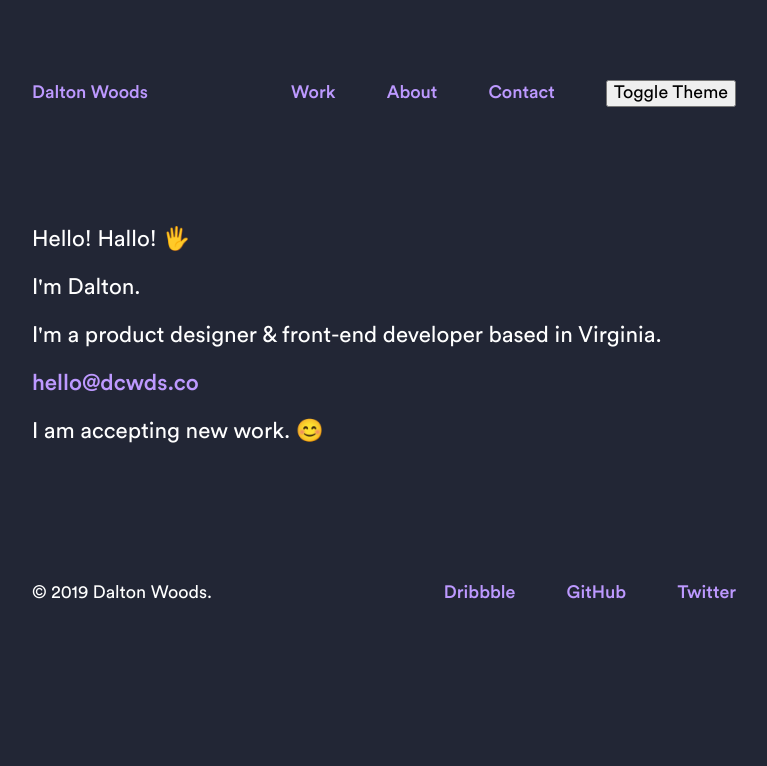
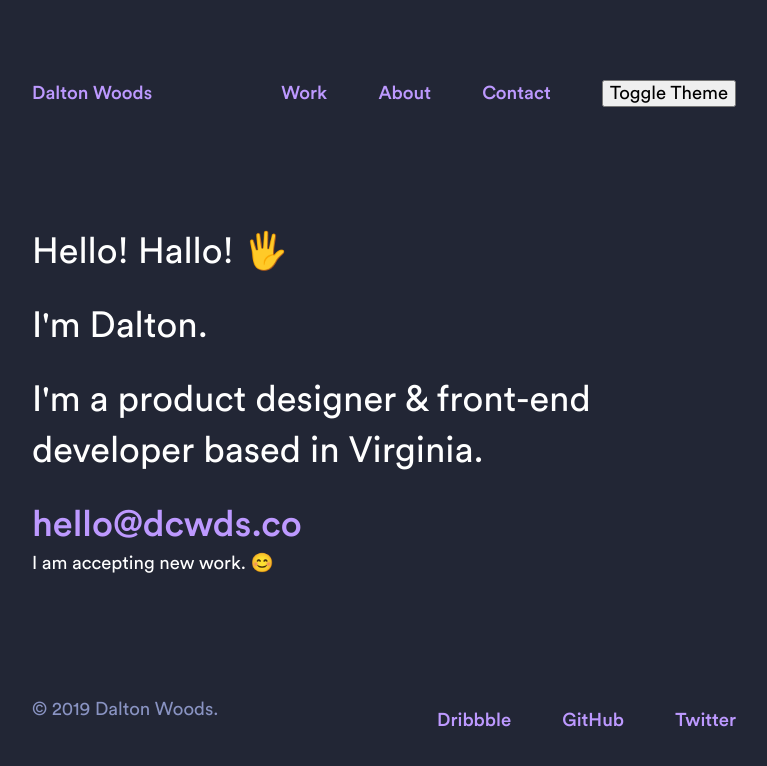
Before and after one commit to dcwds/portfolio, a Gatsby site: page / in a window 1280 px wide. Shown: the whole page, without its empty margins (256-1023 px from the left). Built offline with nearby package versions, Linux system fonts and the light colour scheme; Gatsby itself is replaced by a stand-in of ours.

Commit message:
Some styling. Get  prop to pass to children correctly (though solution is not ideal).

```diff
--- a/src/components/availability.tsx
+++ b/src/components/availability.tsx
@@ -1,23 +1,29 @@
 import React from "react"
+import Emoji from "../components/emoji"
 
-import Emoji from "../components/emoji"
+import styled from "styled-components"
+import typeSizes from "../styles/typography"
 
 type Props = {
   available: boolean
 }
 
+const StyledAvailability = styled.p`
+  font-size: ${typeSizes.xs};
+`
+
 const Availability = ({ available }: Props) => {
   if (!available) {
     return (
-      <p>
+      <StyledAvailability>
         I am not accepting new work. <Emoji symbol="🙁" label="frownyFace" />
-      </p>
+      </StyledAvailability>
     )
   } else {
     return (
-      <p>
+      <StyledAvailability>
         I am accepting new work. <Emoji symbol="😊" label="happyFace" />
-      </p>
+      </StyledAvailability>
     )
   }
 }
--- a/src/contexts/mode-context.tsx
+++ b/src/contexts/mode-context.tsx
@@ -1,18 +1,16 @@
 import React from "react"
 import useDarkMode from "../hooks/use-dark-mode"
-import { Theme } from "styled-components"
+import { ThemeProvider } from "styled-components"
 import darkTheme from "../themes/theme-dark"
 import lightTheme from "../themes/theme-light"
 
 export type ModeContextProps = {
   isDark: boolean
-  theme: Theme
   toggleMode?: () => void
 }
 
 export const ModeContext = React.createContext<ModeContextProps>({
-  isDark: true,
-  theme: darkTheme
+  isDark: true
 })
 
 type ModeProviderProps = {
@@ -39,11 +37,15 @@ const ModeProvider = ({ children }: ModeProviderProps) => {
     return <div />
   }
 
+  // REFACTOR:
+  // It's pretty ugly to have styled-components' `ThemeProvider` as a
+  // child of the `ModeProvider` but to have the `theme` prop properly passed down
+  // to the children, this is required.
+
+  // I'll be looking for a more elegant solution at a later date.
   return (
-    <ModeContext.Provider
-      value={{ isDark: mode.isDark, theme: mode.theme, toggleMode }}
-    >
-      {children}
+    <ModeContext.Provider value={{ isDark: mode.isDark, toggleMode }}>
+      <ThemeProvider theme={mode.theme}>{children}</ThemeProvider>
     </ModeContext.Provider>
   )
 }
--- a/src/hooks/use-dark-mode.ts
+++ b/src/hooks/use-dark-mode.ts
@@ -1,12 +1,12 @@
 import { useEffect, useState } from "react"
 
-import { Theme } from "styled-components"
+import { DefaultTheme } from "styled-components"
 import darkTheme from "../themes/theme-dark"
 import lightTheme from "../themes/theme-light"
 
 type State = {
   isDark: boolean
-  theme: Theme
+  theme: DefaultTheme
   hasModeMounted: boolean
 }
 
--- a/src/pages/index.tsx
+++ b/src/pages/index.tsx
@@ -1,19 +1,26 @@
 import React from "react"
 import Layout from "../layout"
-import styled from "styled-components"
-
 import SEO from "../components/seo"
 import { SEOIndexPage } from "../seo-config"
-
 import Availability from "../components/availability"
 import Emoji from "../components/emoji"
 import MailLink from "../components/mail-link"
+
+import styled from "styled-components"
+import typeSizes from "../styles/typography"
+
+const StyledHero = styled.section`
+  color: ${({ theme }) => theme.colors.text.callout};
+  font-size: ${typeSizes.lg};
+  font-weight: 400;
+  max-width: 25rem;
+`
 
 const IndexPage = () => (
   <Layout>
     <SEO title={SEOIndexPage.title} description={SEOIndexPage.description} />
 
-    <section>
+    <StyledHero>
       <p>
         Hello! Hallo! <Emoji label="wave" symbol="🖐️" />
       </p>
@@ -23,7 +30,7 @@ const IndexPage = () => (
       <MailLink address="hello@dcwds.co" />
 
       <Availability available={true} />
-    </section>
+    </StyledHero>
   </Layout>
 )
 
--- a/src/styles/components/button.scss
+++ /dev/null
@@ -1,5 +0,0 @@
-.btn {
-  border: none;
-  cursor: pointer;
-  outline: none;
-}
--- a/src/styles/globals.ts
+++ b/src/styles/globals.ts
@@ -1,8 +1,8 @@
-import { createGlobalStyle, Theme } from "styled-components"
+import { createGlobalStyle } from "styled-components"
 import { normalize } from "styled-normalize"
 import * as fonts from "../fonts"
 
-const GlobalStyles = createGlobalStyle<{ theme: Theme }>`
+const GlobalStyles = createGlobalStyle`
   ${normalize}
 
   @font-face {
@@ -66,12 +66,17 @@ const GlobalStyles = createGlobalStyle<{ theme: Theme }>`
   html {
     font-family: "Circular", Helvetica, Arial, sans-serif;
     font-feature-settings: "calt", "liga", "clig", "kern";
-    font-size: 140%;
+    font-size: 145%;
+    line-height: 1.4;
   }
 
   body {
     background: ${({ theme }) => theme.colors.background};
-    color: ${({ theme }) => theme.colors.text};
+    color: ${({ theme }) => theme.colors.text.normal};
+  }
+
+  p {
+    margin: 0 0 1rem;
   }
 `
 
--- a/src/styles/pages/contact.scss
+++ /dev/null
@@ -1,3 +0,0 @@
-.page-contact {
-  grid-template-columns: repeat(auto-fit, minmax(400px, 1fr));
-}
--- a/src/themes/theme-dark.ts
+++ b/src/themes/theme-dark.ts
@@ -1,17 +1,20 @@
-import { Theme } from "styled-components"
+import { DefaultTheme } from "styled-components"
 
-const darkTheme: Theme = {
+const darkTheme: DefaultTheme = {
   colors: {
     background: "hsl(227, 22%, 17%)",
-    callout: "hsl(35, 100%, 73%)",
+    // callout: "hsl(35, 100%, 73%)",
     link: {
       active: "white",
       hover: "hsl(261, 100%, 100%%)",
       normal: "hsl(261, 100%, 80%)"
     },
+    text: {
+      normal: "hsl(230, 32%, 65%)",
+      callout: "white"
+    },
     primary: "black",
-    secondary: "gray",
-    text: "white"
+    secondary: "gray"
   }
 }
 
--- a/src/themes/theme-light.ts
+++ b/src/themes/theme-light.ts
@@ -1,9 +1,8 @@
-import { Theme } from "styled-components"
+import { DefaultTheme } from "styled-components"
 
-const lightTheme: Theme = {
+const lightTheme: DefaultTheme = {
   colors: {
     background: "white",
-    callout: "black",
     link: {
       active: "black",
       hover: "darkBlue",
@@ -11,7 +10,10 @@ const lightTheme: Theme = {
     },
     primary: "white",
     secondary: "gray",
-    text: "black"
+    text: {
+      normal: "gray",
+      callout: "black"
+    }
   }
 }
 
```
Also changed, not shown: src/themes/index.ts (added, +18 -0 lines), src/types/styled.d.ts (+3 -14 lines).
